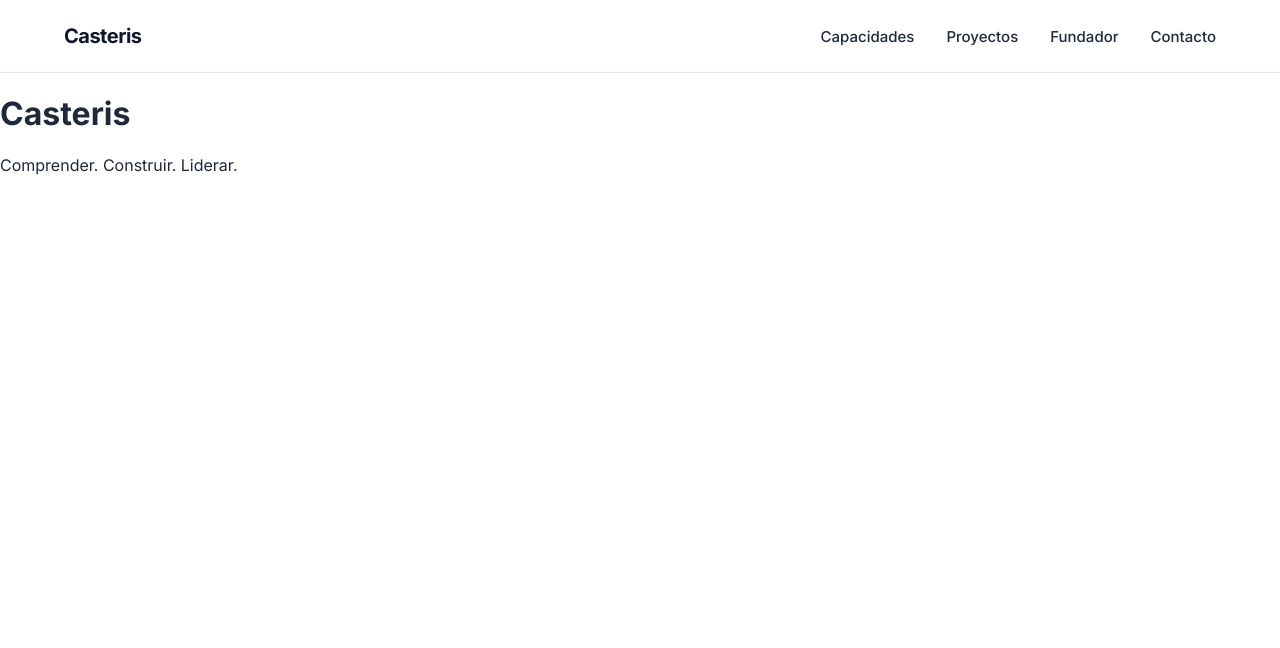
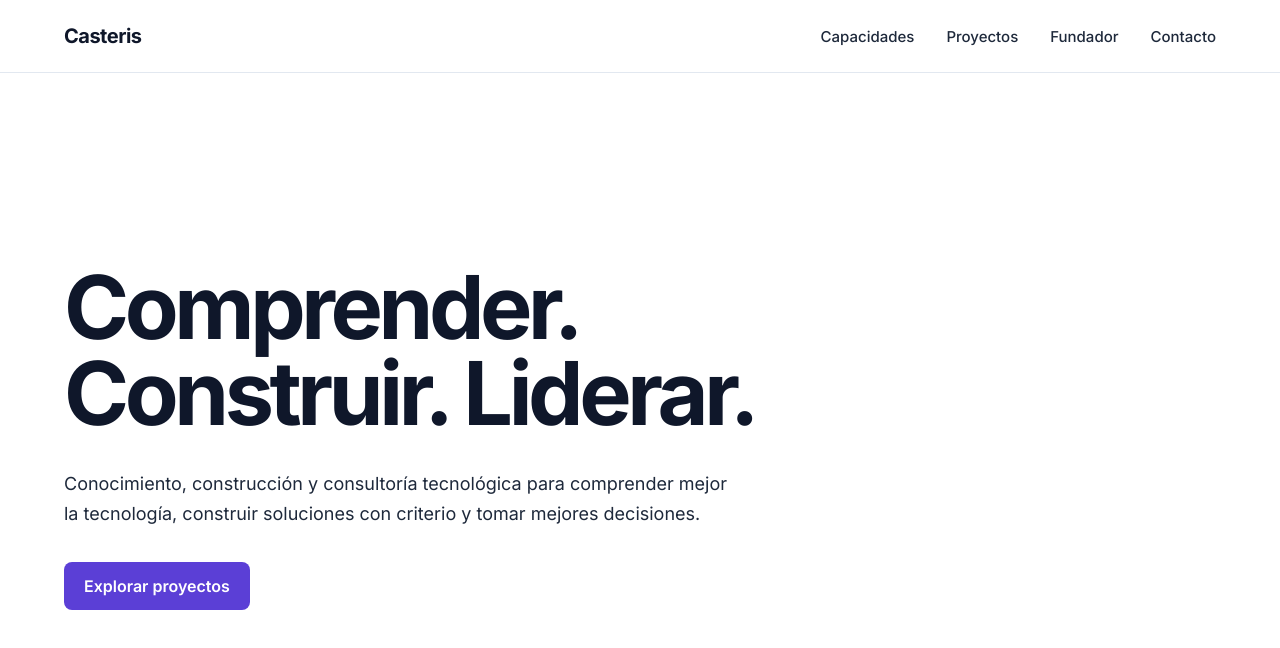
Before and after one commit to casteris/casteris, a Next.js app: page / in a window 1280 px wide. Shown: the top 648 px of the page. Built offline with nearby package versions, Linux system fonts and the light colour scheme.

Commit message:
feat: add landing hero section

```diff
--- a/src/app/page.tsx
+++ b/src/app/page.tsx
@@ -1,4 +1,5 @@
 import Header from "../components/Header/Header";
+import Hero from "../components/Hero/Hero";
 
 export default function Home() {
   return (
@@ -6,8 +7,7 @@ export default function Home() {
       <Header />
 
       <main>
-        <h1>Casteris</h1>
-        <p>Comprender. Construir. Liderar.</p>
+        <Hero />
       </main>
     </>
   );
--- /dev/null
+++ b/src/components/Hero/Hero.css
@@ -0,0 +1,86 @@
+.hero {
+  background: var(--color-white);
+}
+
+.hero__container {
+  width: min(100% - 2rem, 72rem);
+  min-height: calc(100vh - 4.5rem);
+  margin: 0 auto;
+  padding: 6rem 0;
+  display: flex;
+  flex-direction: column;
+  justify-content: center;
+  align-items: flex-start;
+}
+
+.hero__title {
+  max-width: 14ch;
+  margin: 0;
+  color: var(--color-black);
+  font-size: clamp(3rem, 7vw, 5.5rem);
+  font-weight: 700;
+  line-height: 0.98;
+  letter-spacing: -0.05em;
+}
+
+.hero__description {
+  max-width: 42rem;
+  margin: 2rem 0 0;
+  color: var(--color-graphite);
+  font-size: 1.125rem;
+  line-height: 1.7;
+}
+
+.hero__cta {
+  display: inline-flex;
+  align-items: center;
+  justify-content: center;
+  margin-top: 2rem;
+  padding: 0.875rem 1.25rem;
+  color: var(--color-white);
+  background: var(--color-primary);
+  border-radius: 0.5rem;
+  font-weight: 600;
+  line-height: 1.25;
+  transition:
+    background-color 160ms ease,
+    transform 160ms ease;
+}
+
+.hero__cta:hover {
+  background: var(--color-black);
+}
+
+.hero__cta:focus-visible {
+  outline: 3px solid var(--color-primary);
+  outline-offset: 4px;
+}
+
+@media (max-width: 48rem) {
+  .hero__container {
+    min-height: calc(100svh - 4rem);
+    padding: 4rem 0;
+  }
+
+  .hero__title {
+    max-width: 10ch;
+    font-size: clamp(2.75rem, 13vw, 4rem);
+    line-height: 1;
+  }
+
+  .hero__description {
+    margin-top: 1.5rem;
+    font-size: 1rem;
+    line-height: 1.65;
+  }
+
+  .hero__cta {
+    margin-top: 1.75rem;
+  }
+}
+
+@media (prefers-reduced-motion: reduce) {
+  .hero__cta {
+    transition: none;
+  }
+}
--- /dev/null
+++ b/src/components/Hero/Hero.tsx
@@ -0,0 +1,23 @@
+import "./Hero.css";
+
+export default function Hero() {
+  return (
+    <section className="hero" aria-labelledby="hero-title">
+      <div className="hero__container">
+        <h1 id="hero-title" className="hero__title">
+          Comprender. Construir. Liderar.
+        </h1>
+
+        <p className="hero__description">
+          Conocimiento, construcción y consultoría tecnológica para comprender
+          mejor la tecnología, construir soluciones con criterio y tomar
+          mejores decisiones.
+        </p>
+
+        <a className="hero__cta" href="#proyectos">
+          Explorar proyectos
+        </a>
+      </div>
+    </section>
+  );
+}
```
